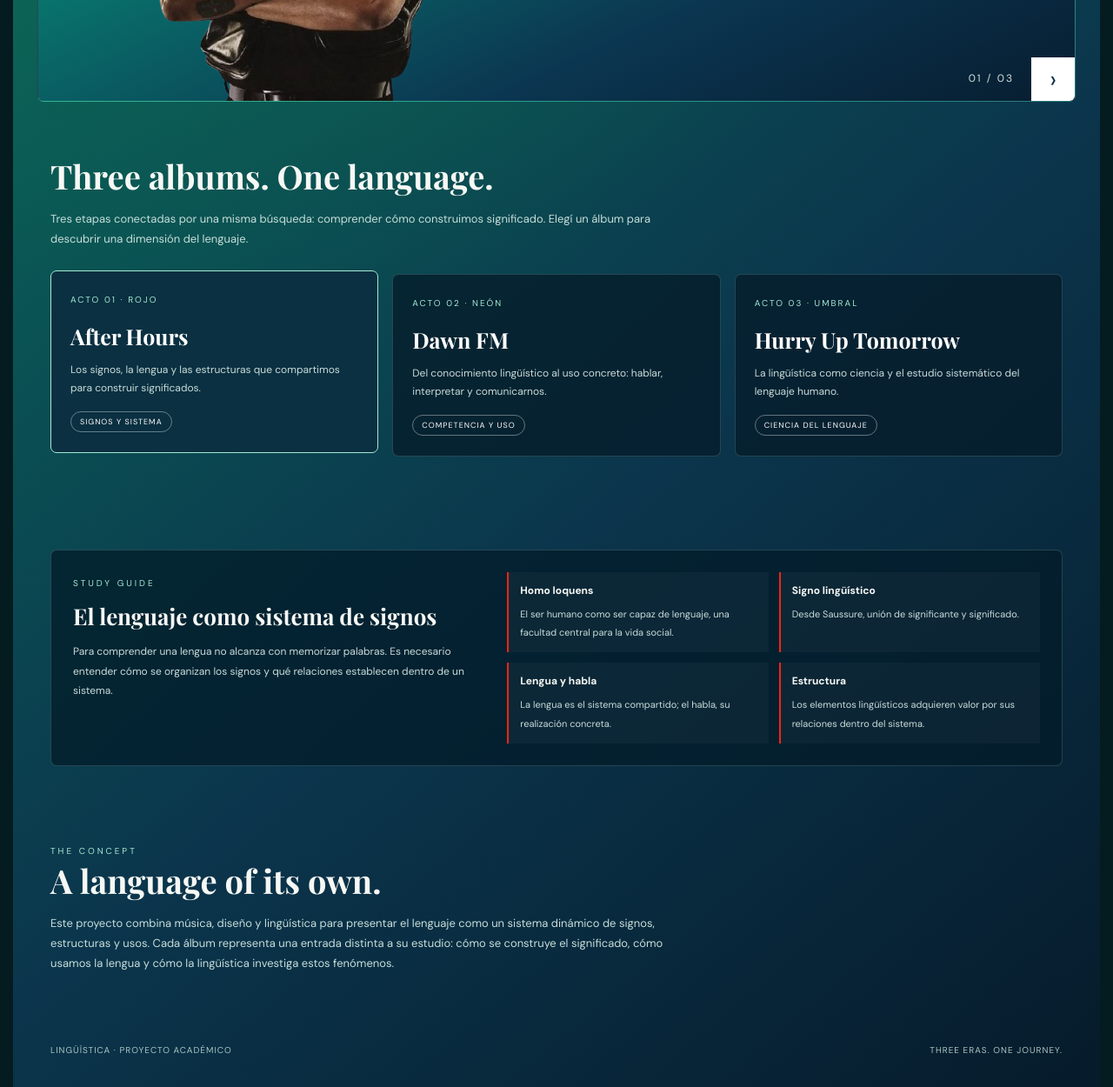
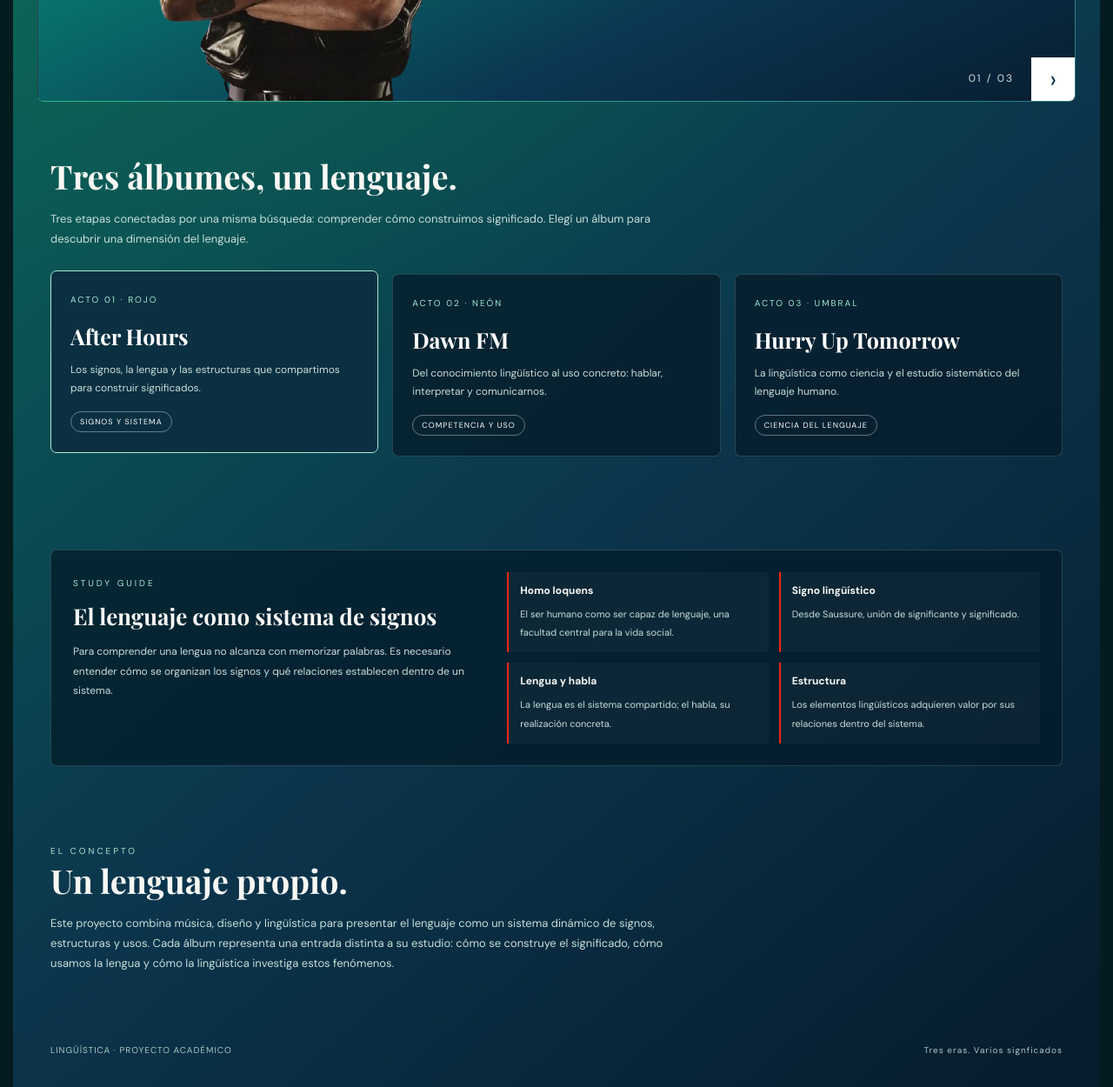
Before and after one commit to Starlelyy/tp-Linguistica, a plain HTML site: page index.html in a window 1280 px wide. Shown: the part 552-1802 px from the top of the page at 87% size. Drawn offline with nearby package versions, Linux system fonts and the light colour scheme.

Commit message:
Translate content from English to Spanish

```diff
--- a/index.html
+++ b/index.html
@@ -4,7 +4,7 @@
 <head>
 <meta charset="UTF-8">
 <meta name="viewport" content="width=device-width, initial-scale=1.0">
-<title>THE WEEKND | Linguistics Experience</title>
+<title>THE WEEKND | Experiencia lingüística</title>
 
 <link href="https://fonts.googleapis.com/css2?family=DM+Sans:wght@400;500;700&family=Playfair+Display:wght@700;800&display=swap" rel="stylesheet">
 
@@ -598,7 +598,7 @@
     <section class="content-section" id="actos">
 
       <h2 class="section-title">
-        Three albums. One language.
+        Tres álbumes, un lenguaje.
       </h2>
 
       <p class="section-description">
@@ -698,10 +698,10 @@
     </section>
 
     <section class="content-section" id="proyecto">
-      <span class="mini-title">The concept</span>
+      <span class="mini-title">El concepto</span>
 
       <h2 class="section-title">
-        A language of its own.
+        Un lenguaje propio.
       </h2>
 
       <p class="section-description">
@@ -718,7 +718,7 @@
 
   <footer>
     <span>LINGÜÍSTICA · PROYECTO ACADÉMICO</span>
-    <span>THREE ERAS. ONE JOURNEY.</span>
+    <span>Tres eras. Varios signficados</span>
   </footer>
 
 </div>
```
